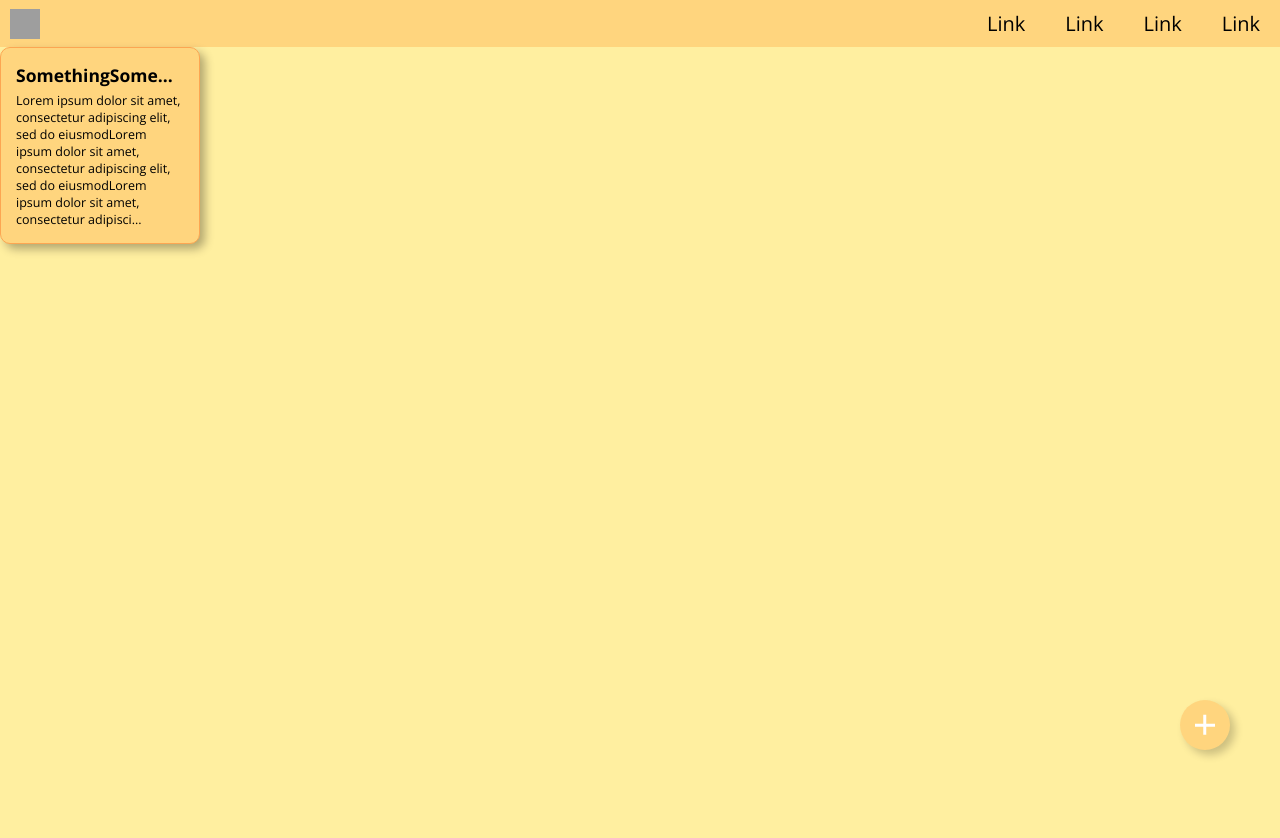
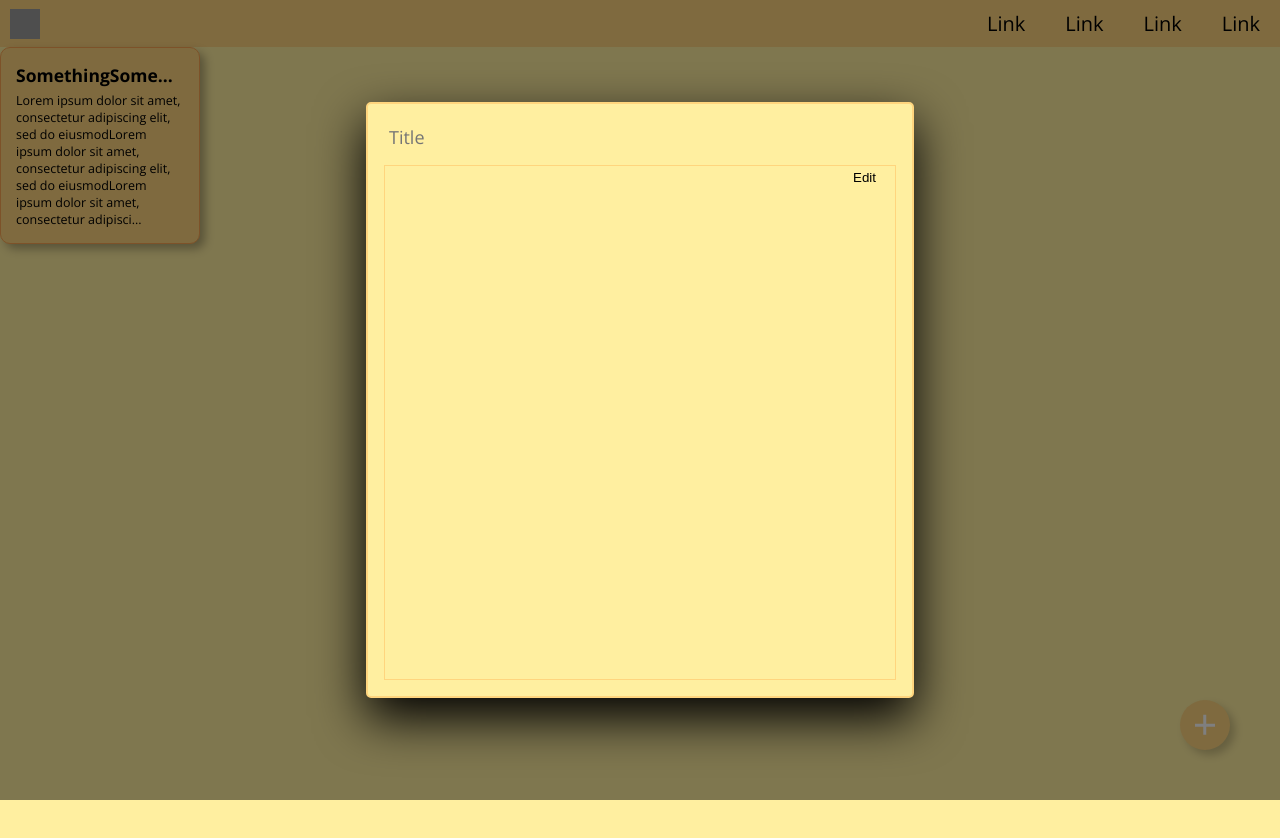
Before and after one commit to TommmyKelly/ProductivityApp, a React (Create React App) app: page / in a window 1280 px wide. Shown: the top 838 px of the page. Built offline with nearby package versions, Linux system fonts and the light colour scheme; grey boxes are pictures that could not be loaded.

Commit message:
added a margin to the list in markdown and changed the style of the 'edit' and 'save' buttons

```diff
--- a/src/App.js
+++ b/src/App.js
@@ -5,6 +5,7 @@ import store from "./State";
 
 import NavigationBar from "./Components/NavigationBar/NavigationBar";
 import NoteBoard from "./Containers/NoteBoard/NoteBoard";
+import NoteForm from "./Components/Notes/NoteForm/NoteForm";
 
 function App() {
    return (
@@ -12,6 +13,7 @@ function App() {
          <BrowserRouter>
             <NavigationBar />
             <NoteBoard />
+            <NoteForm />
          </BrowserRouter>
       </Provider>
    );
--- a/src/Components/Notes/NoteForm/NoteForm.module.css
+++ b/src/Components/Notes/NoteForm/NoteForm.module.css
@@ -32,6 +32,16 @@
    font-size: 1.25rem;
    transition: all 0.2s;
    resize: none;
+   overflow: auto;
+   overflow-x: hidden;
+}
+
+/*
+Basically, react-markdown converts normal markdown into html elements.
+So, you can just target html elements to change their style
+*/
+.Content ul {
+   margin-left: 1.5rem;
 }
 
 .Content:focus {
@@ -45,7 +55,7 @@
    cursor: pointer;
    transition: all 0.1s;
    top: 5rem;
-   right: 0.5rem;
+   right: 2rem;
 }
 
 .Button:active {
@@ -54,4 +64,5 @@
 
 .Button:focus {
    outline: none;
+   text-decoration: underline;
 }
```
